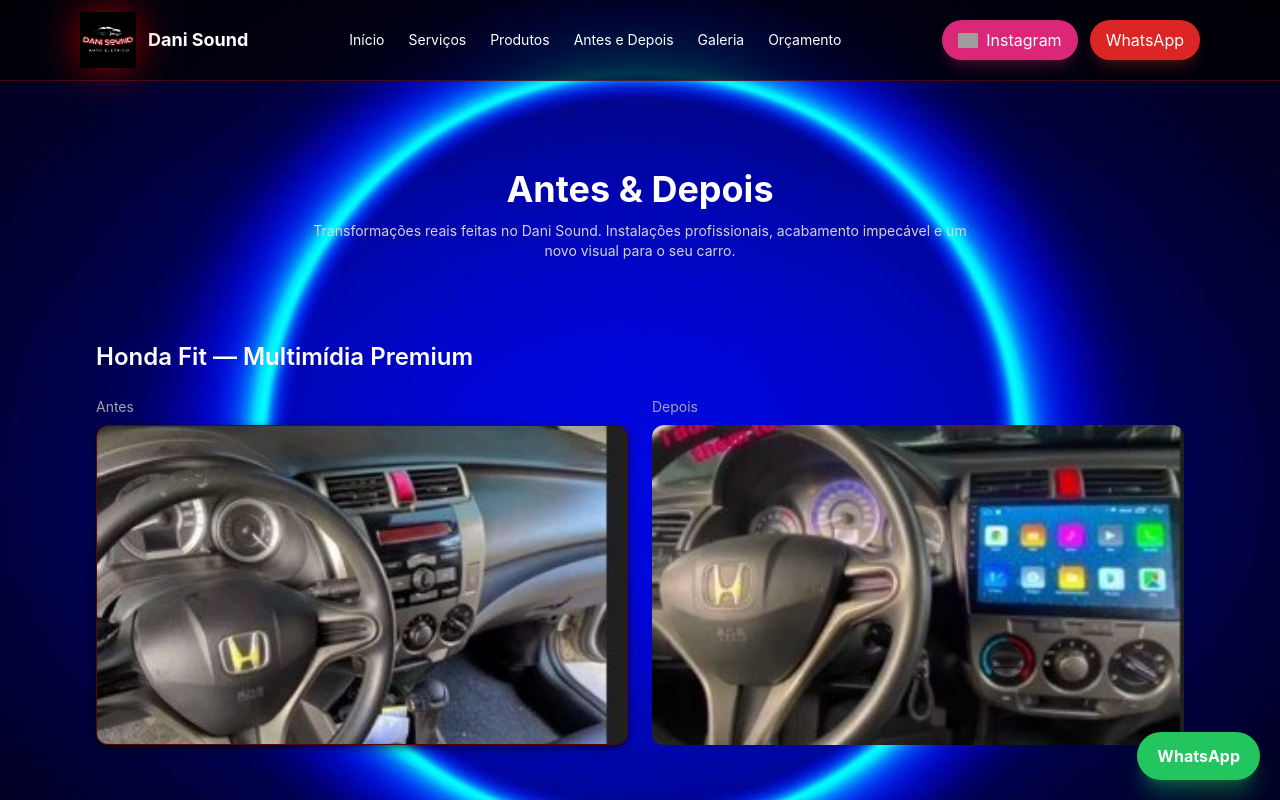
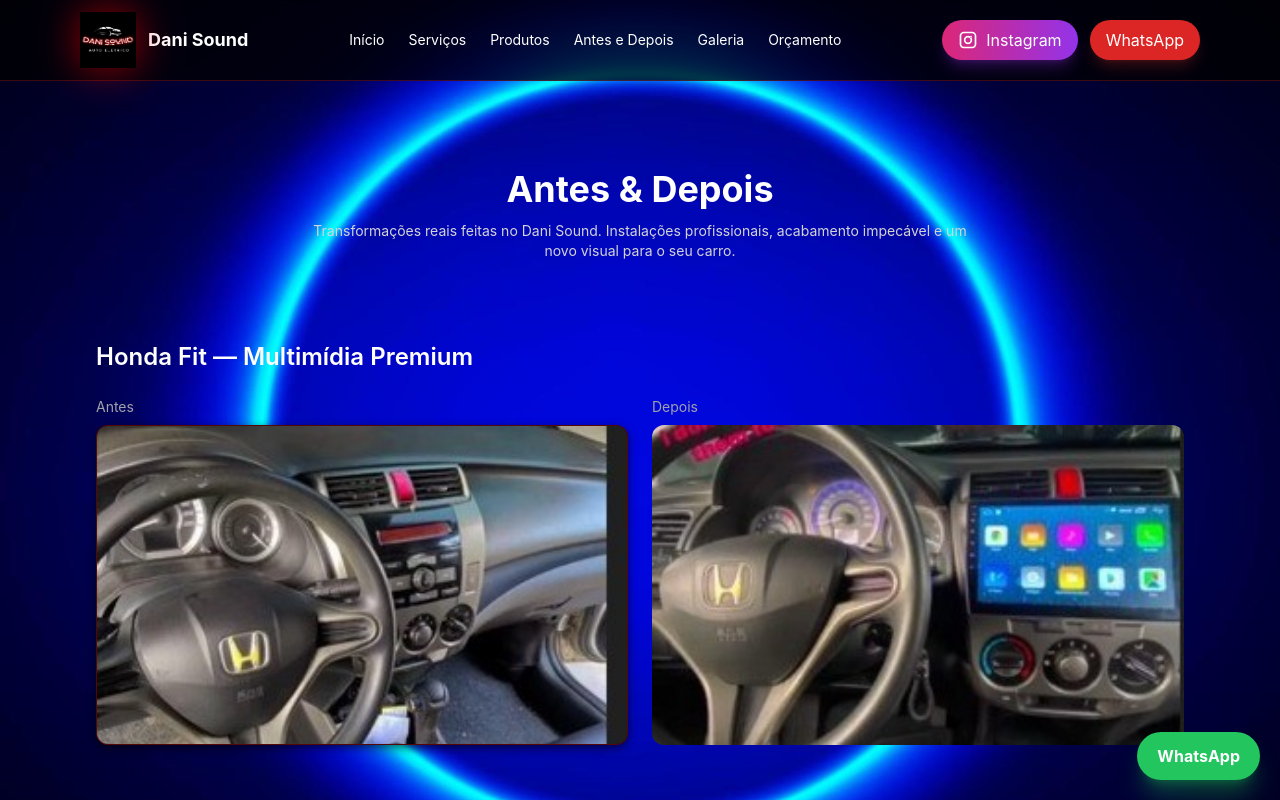
Before and after one commit to comprasdfernando-code/ia-drogarias, a Next.js app: page /autoeletrico/danisound/antes-depois in a window 1280 px wide. Shown: the top 800 px of the page. Built offline with nearby package versions, Linux system fonts and the light colour scheme; no server answers; grey boxes are pictures that could not be loaded.

Commit message:
botoes e hambuguer

```diff
--- a/app/autoeletrico/danisound/layout.tsx
+++ b/app/autoeletrico/danisound/layout.tsx
@@ -48,16 +48,18 @@
           {/* BOTÕES DESKTOP */}
           <div className="hidden md:flex items-center gap-3">
             <a
-              href="https://instagram.com/danisound_oficial"
+    href="https://www.instagram.com/dani_sound_01/"
     target="_blank"
-              className="flex items-center gap-2 bg-pink-600 hover:bg-pink-700 px-4 py-2 rounded-full shadow-lg shadow-pink-900/40"
+    className="flex items-center gap-2 bg-gradient-to-r from-pink-600 to-purple-600 px-4 py-2 rounded-full shadow-lg shadow-purple-800/40 hover:scale-105 transition"
   >
-              <Image
-                src="/icons/instagram.png"
-                width={20}
-                height={20}
-                alt="Instagram"
-              />
+    <svg
+      xmlns="http://www.w3.org/2000/svg"
+      fill="white"
+      viewBox="0 0 24 24"
+      className="w-5 h-5"
+    >
+      <path d="M7 2C4.24 2 2 4.24 2 7v10c0 2.76 2.24 5 5 5h10c2.76 0 5-2.24 5-5V7c0-2.76-2.24-5-5-5H7zm10 2c1.65 0 3 1.35 3 3v10c0 1.65-1.35 3-3 3H7c-1.65 0-3-1.35-3-3V7c0-1.65 1.35-3 3-3h10zm-5 3a5 5 0 100 10 5 5 0 000-10zm0 2a3 3 0 110 6 3 3 0 010-6zm4.75-.88a1.12 1.12 0 11-2.25 0 1.12 1.12 0 012.25 0z"/>
+    </svg>
     Instagram
   </a>
 
@@ -75,7 +77,7 @@
             onClick={() => setMenuOpen(!menuOpen)}
             className="md:hidden text-3xl font-bold"
           >
-            ≡≡≡≡≡≡
+            ≡
           </button>
         </div>
 
@@ -91,16 +93,18 @@
 
             {/* Instagram MOBILE */}
             <a
-              href="https://instagram.com/danisound_oficial"
+    href="https://www.instagram.com/dani_sound_01/"
     target="_blank"
-              className="flex items-center gap-2 bg-pink-600 hover:bg-pink-700 px-4 py-2 rounded-full mt-3"
+    className="flex items-center gap-2 bg-gradient-to-r from-pink-600 to-purple-600 px-4 py-2 rounded-full shadow-lg shadow-purple-800/40 hover:scale-105 transition"
   >
-              <Image
-                src="/icons/instagram.png"
-                width={20}
-                height={20}
-                alt="Instagram"
-              />
+    <svg
+      xmlns="http://www.w3.org/2000/svg"
+      fill="white"
+      viewBox="0 0 24 24"
+      className="w-5 h-5"
+    >
+      <path d="M7 2C4.24 2 2 4.24 2 7v10c0 2.76 2.24 5 5 5h10c2.76 0 5-2.24 5-5V7c0-2.76-2.24-5-5-5H7zm10 2c1.65 0 3 1.35 3 3v10c0 1.65-1.35 3-3 3H7c-1.65 0-3-1.35-3-3V7c0-1.65 1.35-3 3-3h10zm-5 3a5 5 0 100 10 5 5 0 000-10zm0 2a3 3 0 110 6 3 3 0 010-6zm4.75-.88a1.12 1.12 0 11-2.25 0 1.12 1.12 0 012.25 0z"/>
+    </svg>
     Instagram
   </a>
 
```
Lines whose indentation alone changed are shown as unchanged.
